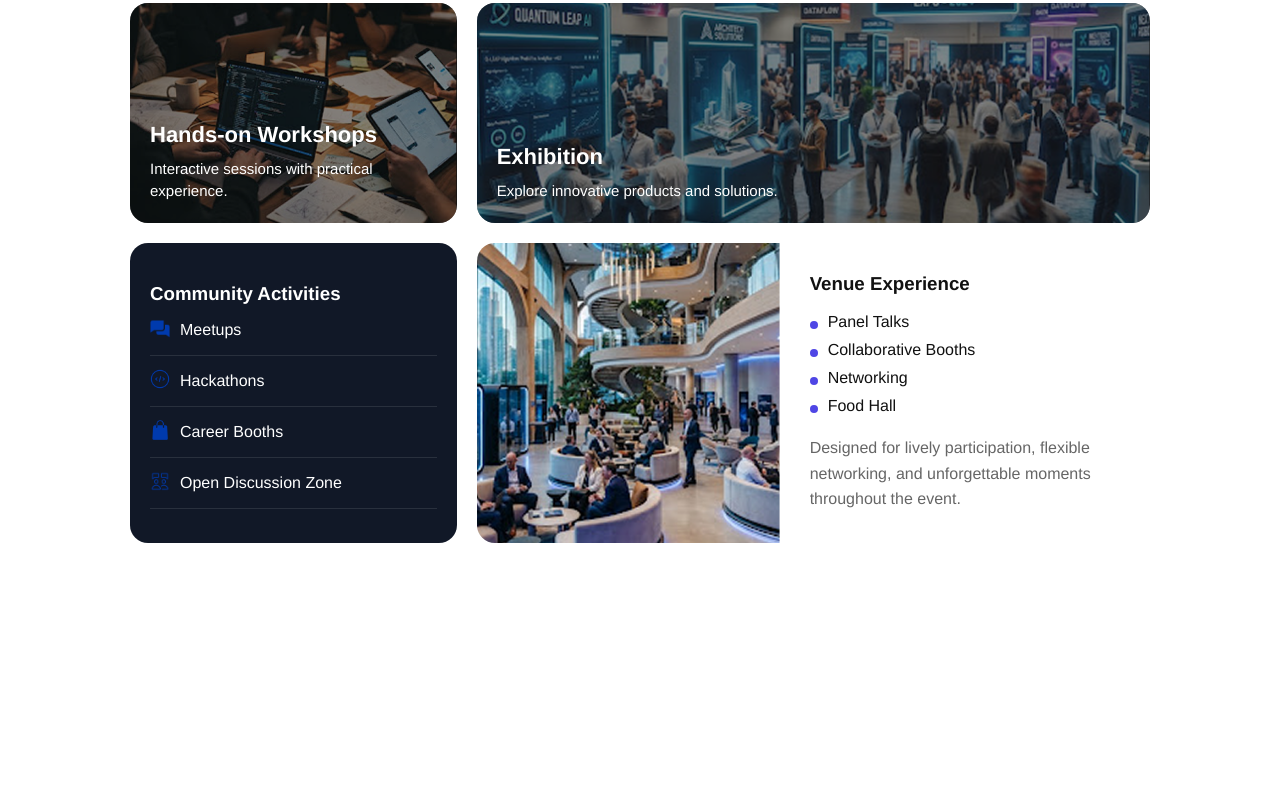
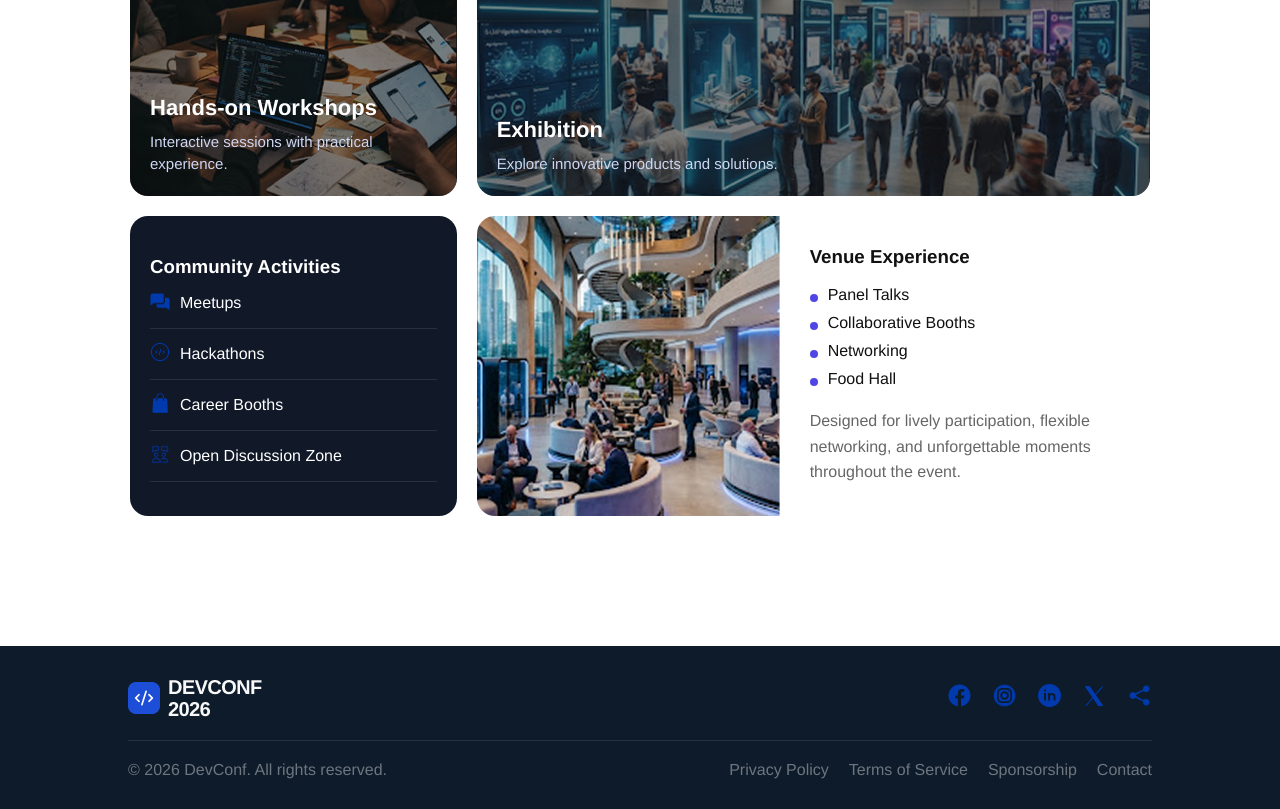
Before and after one commit to fayjullahhemon-2025/B-14-Assignment-1-fayjullah-2025, a plain HTML site: page index.html in a window 1280 px wide. Shown: the part 2740-3549 px from the top of the page. Before the commit the page ends 3313 px from the top, so only its background shows below. Drawn offline with nearby package versions, Linux system fonts and the light colour scheme.

Commit message:
footer section completed-> slightly change from figma because figma design of footer is not complete according to readme.md

```diff
--- a/index.html
+++ b/index.html
@@ -192,7 +192,7 @@
     <section class="conference-section">
 
         <div class="section-heading">
-            <h2>More Than a Conference</h2>
+            <h1>More Than a Conference</h1>
             <p>
                 Elevate collaboration and innovation through keynote sessions,
                 networking opportunities, workshops and engaging community events.
@@ -283,7 +283,7 @@
                     <h3>Venue Experience</h3>
 
                     <ul>
-                        <li><div class="circle"></div>Panel Talks</li>
+                        <li>Panel Talks</li>
                         <li>Collaborative Booths</li>
                         <li>Networking</li>
                         <li>Food Hall</li>
@@ -298,6 +298,30 @@
             </div>
 
     </section>
+    <footer>
+        <div class="footer-logo-and-social-icon">
+            <img src="./assets/footer-logo.png" alt="">
+            <div class="social-icon">
+                <ul>
+                    <li><img src="./assets/icons8-facebook-50.png" alt=""></li>
+                    <li><img src="./assets/icons8-insta-30.png" alt=""></li>
+                    <li><img src="./assets/icons8-linkedin-50.png" alt=""></li>
+                    <li><img src="./assets/icons8-x-48.png" alt=""></li>
+                    <li><img src="./assets/icons8-share-30.png" alt=""></li>
+                </ul>
+            </div>
+        </div>
+        <div class="hr"></div>
+        <div class="copy-rights-and-links">
+            <p>&copy; 2026 DevConf. All rights reserved.</p>
+            <ul>
+                <li><a href="">Privacy Policy</a></li>
+                <li><a href="">Terms of Service</a></li>
+                <li><a href="">Sponsorship</a></li>
+                <li><a href="">Contact</a></li>
+            </ul>
+        </div>
+    </footer>
 </body>
 
 </html>
--- a/style.css
+++ b/style.css
@@ -306,9 +306,10 @@ nav ul li a {
     margin-bottom:50px;
 }
 
-.section-heading h2{
-    font-size:48px;
+.section-heading h1{
+    /* font-size:48px; */
     margin-bottom:15px;
+    color:#0D1B2A;
 }
 
 .section-heading p{
@@ -354,6 +355,7 @@ nav ul li a {
 .card-content p{
     font-size:15px;
     line-height:1.5;
+    color:#CFD6F1;
 }
 
 /* Grid Placement */
@@ -467,3 +469,67 @@ nav ul li a {
     width:20px;
     height:20px;
 }
+/* footer section style  */
+footer{
+    background-color: #0D1B2A;
+    padding-top: 30px;
+    padding-bottom: 30px;
+    display: flex;
+    flex-direction: column;
+    justify-content: space-between;
+    align-items: center;
+    margin-top: 100px;
+}
+.footer-logo-and-social-icon{
+    width: 80%;
+
+    display: flex;
+    justify-content: space-between;
+    align-items: center;
+
+}
+.social-icon ul {
+    display: flex;
+    justify-content: center;
+    align-items: center;
+    gap:20px;
+}
+.social-icon ul li{
+    list-style: none;
+    cursor:pointer;
+}
+.social-icon ul li img{
+    width: 25px;
+    height: 25px;
+}
+footer .hr{
+    width: 80%;
+    margin-top: 20px;
+    margin-bottom: 20px;
+}
+.copy-rights-and-links{
+    width: 80%;
+    display: flex;
+    /* flex-direction: column; */
+    justify-content: space-between;
+    align-items: center;
+    gap:20px;
+
+
+}
+.copy-rights-and-links p{
+    color:rgba(255, 255, 255, 0.4);
+}
+.copy-rights-and-links ul{
+    display: flex;
+    justify-content: center;
+    align-items: center;
+    gap:20px;
+}
+.copy-rights-and-links ul li{
+    list-style: none;
+}
+.copy-rights-and-links ul li a{
+    text-decoration: none;
+    color:rgba(255, 255, 255, 0.4);
+}
```
Also changed, not shown: assets/icons8-facebook-50.png (added), assets/icons8-insta-30.png (added), assets/icons8-linkedin-50.png (added), assets/icons8-share-30.png (added), assets/icons8-x-48.png (added).
